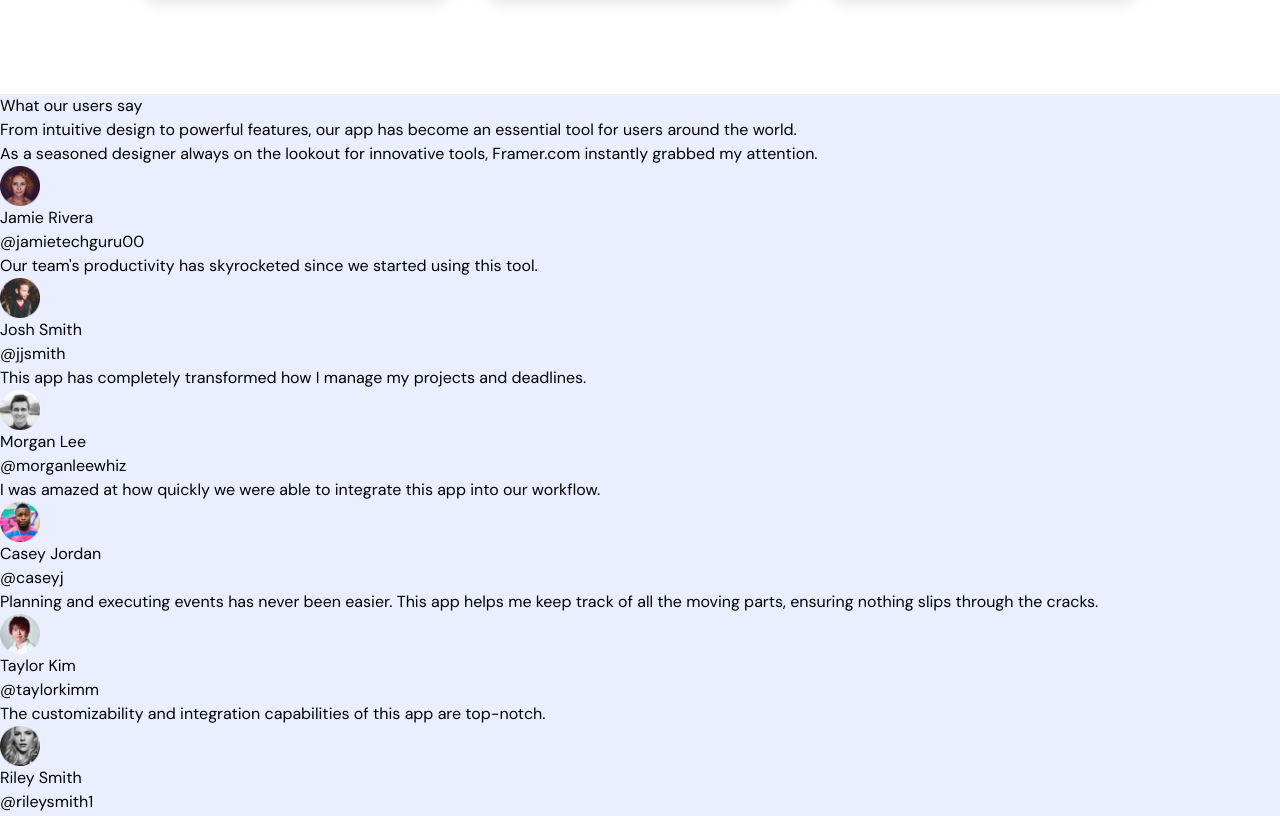
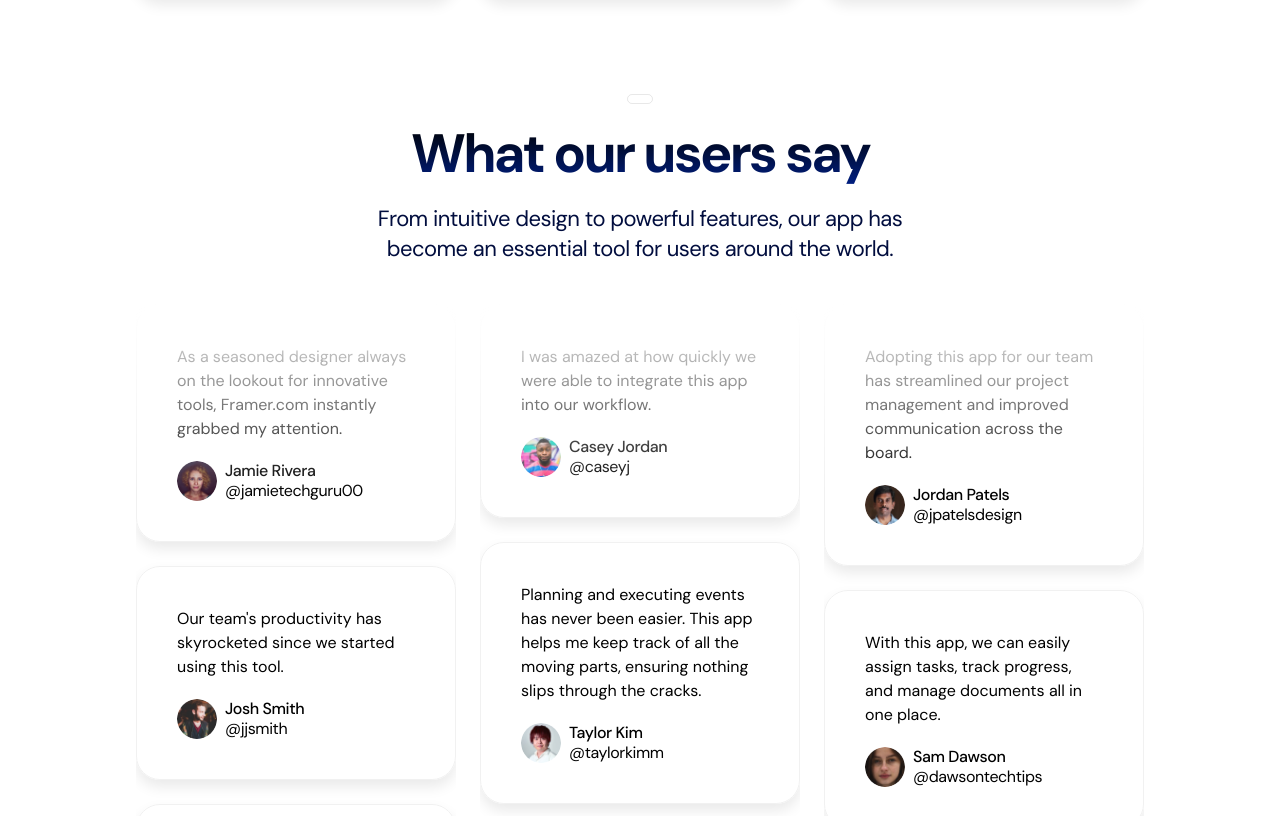
Before and after one commit to AhmedSaadRF/Light-SaaS-Landing-Page, a Next.js app: page / in a window 1280 px wide. Shown: the part 3115-3931 px from the top of the page. Built offline with nearby package versions, Linux system fonts and the light colour scheme.

Commit message:
Upload Project
Add Style Classes

```diff
--- a/src/sections/Testimonials.tsx
+++ b/src/sections/Testimonials.tsx
@@ -72,37 +72,37 @@ const secondColumn = testimonials.slice(3, 6)
 const thirdColumn = testimonials.slice(6, 9)
 
 const TestimonialsColumn = (props: { className?: string; testimonials: typeof testimonials }) => (
-  <div>
+  <div className={twMerge("flex flex-col gap-6 mt-10 [mask-image:linear-gradient(to_bottom,transparent,black_25%,black_75%,transparent)]", props.className)}>
     {props.testimonials.map(({ text, imageSrc, name, username }) => (
-      <div key={text}>
+      <div key={text} className="card">
         <div>{text}</div>
-        <div>
-          <Image src={imageSrc} alt={name} width={40} height={40} />
-          <div>
-            <div>{name}</div>
-            <div>{username}</div>
+        <div className="flex items-center gap-2 mt-5">
+          <Image src={imageSrc} alt={name} width={40} height={40} className="h-10 w-10 rounded-full" />
+          <div className="flex flex-col">
+            <div className="font-medium tracking-tight leading-5">{name}</div>
+            <div className="leading-5 tracking-tight">{username}</div>
           </div>
         </div>
       </div>
     ))}
   </div>
-);
+)
 
 export const Testimonials = () => {
   return (
-    <section>
-      <div>
-        <div>
-          <div>
-            <div></div>
+    <section className="bg-white">
+      <div className="container">
+        <div className="section-heading">
+          <div className="flex justify-center">
+            <div className="tag"></div>
           </div>
-          <h2>What our users say</h2>
-          <p>From intuitive design to powerful features, our app has become an essential tool for users around the world.</p>
+          <h2 className="section-title mt-5">What our users say</h2>
+          <p className="section-description mt-5">From intuitive design to powerful features, our app has become an essential tool for users around the world.</p>
         </div>
-        <div>
+        <div className="flex justify-center gap-6">
           <TestimonialsColumn testimonials={firstColumn} />
-          <TestimonialsColumn testimonials={secondColumn} />
-          <TestimonialsColumn testimonials={thirdColumn} />
+          <TestimonialsColumn testimonials={secondColumn} className="hidden md:flex" />
+          <TestimonialsColumn testimonials={thirdColumn} className="hidden lg:flex" />
         </div>
       </div>
     </section>
```
